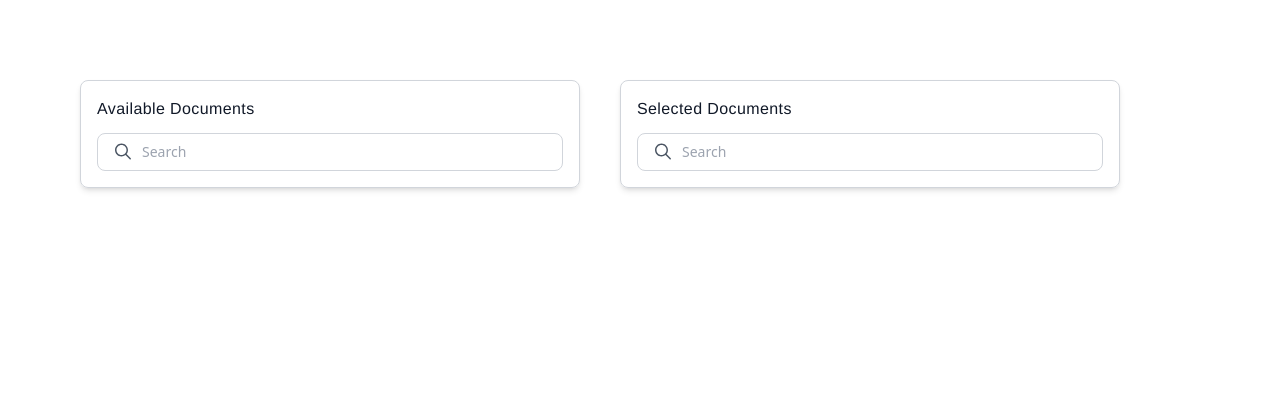
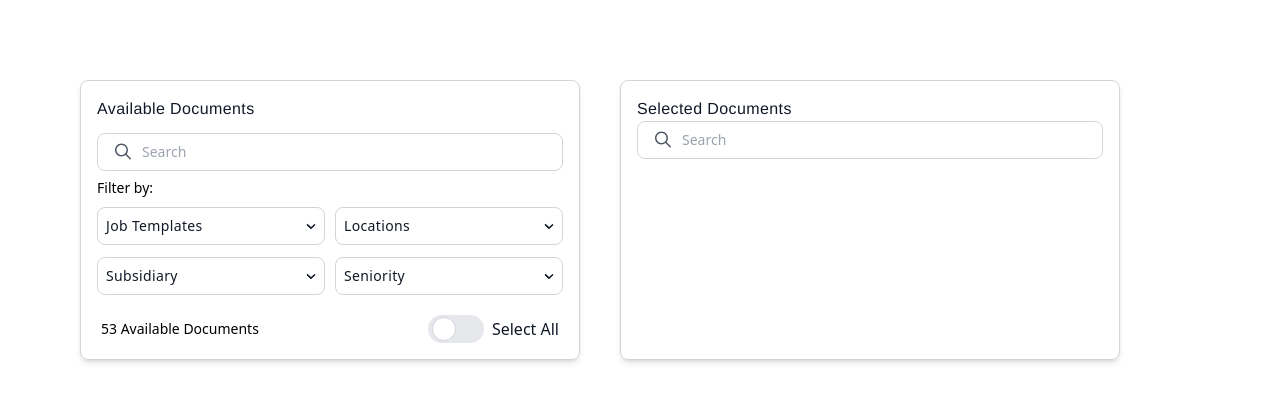
Before and after one commit to VjacheslavZ/t_css, a React (Create React App) app: page / in a window 1280 px wide. Shown: the top 402 px of the page. Built offline with nearby package versions, Linux system fonts and the light colour scheme.

Commit message:
added filters container, added Documents section

```diff
--- a/package.json
+++ b/package.json
@@ -10,6 +10,7 @@
     "@types/node": "^16.18.70",
     "@types/react": "^18.2.47",
     "@types/react-dom": "^18.2.18",
+    "classnames": "^2.5.1",
     "node-sass": "^7.0.3",
     "react": "^18.2.0",
     "react-dom": "^18.2.0",
--- a/src/components/AvailableDocuments/index.tsx
+++ b/src/components/AvailableDocuments/index.tsx
@@ -1,15 +1,21 @@
-import React from "react";
+import {ReactElement} from "react";
 
+import Search from "../Search";
 import Container from "../Container";
+import FiltersContainer from "../FiltersContainer";
 import DocumentSelectorTitle from "../DocumentSelectorTitle";
-import Search from "../Search";
+import Documents from "../Documents";
 
 
-const AvailableDocuments = (): React.ReactElement => {
+const AvailableDocuments = (): ReactElement => {
     return (
         <Container>
             <DocumentSelectorTitle title="Available Documents"/>
-            <Search/>
+            <div className="mt-3 w-full">
+                <Search/>
+            </div>
+            <FiltersContainer />
+            <Documents />
         </Container>
     );
 }
--- a/src/components/Container/styles.module.scss
+++ b/src/components/Container/styles.module.scss
@@ -1,3 +1,3 @@
 .container {
-  @apply flex flex-col w-[500px] items-start gap-[12px] p-[16px] relative rounded-lg border border-solid border-gray-300 shadow-md;
+  @apply flex flex-col w-[500px] items-start p-[16px] relative rounded-lg border border-solid border-gray-300 shadow-md;
 }
--- /dev/null
+++ b/src/components/Documents/index.tsx
@@ -0,0 +1,17 @@
+import {ReactElement} from "react";
+
+import SectionTitle from "../SectionTitle";
+import Toggle from "../Toggle";
+
+const Documents = (): ReactElement => {
+    return (
+        <div className="mt-5 w-full">
+            <div className="px-1 flex justify-between items-center">
+                <SectionTitle title="53 Available Documents"/>
+                <Toggle />
+            </div>
+        </div>
+    )
+}
+
+export default Documents
--- /dev/null
+++ b/src/components/FiltersContainer/index.tsx
@@ -0,0 +1,30 @@
+import {ReactElement} from "react";
+
+import Select from "../Select";
+import SectionTitle from "../SectionTitle";
+import {
+    MOCK_JOB_TEMPLATES_OPTIONS,
+    MOCK_LOCATION_OPTIONS,
+    MOCK_SUBSIDIARY_OPTIONS,
+    MOCK_SENIORITY_OPTIONS
+} from "../../constants";
+
+const FiltersContainer = (): ReactElement => {
+    return (
+        <div className="pt-1 w-full">
+            <SectionTitle title="Filter by:"/>
+
+            <div className="w-full flex justify-between relative">
+                <Select name="Job Templates" options={MOCK_JOB_TEMPLATES_OPTIONS}/>
+                <Select name="Locations" options={MOCK_LOCATION_OPTIONS}/>
+            </div>
+
+            <div className="w-full flex justify-between relative mt-1">
+                <Select name="Subsidiary" options={MOCK_SUBSIDIARY_OPTIONS}/>
+                <Select name="Seniority" options={MOCK_SENIORITY_OPTIONS}/>
+            </div>
+        </div>
+    );
+}
+
+export default FiltersContainer;
--- a/src/components/Search/styles.module.scss
+++ b/src/components/Search/styles.module.scss
@@ -1,13 +1,12 @@
 .container {
-  //@apply flex items-center gap-[var(--spacing-2-5)] pt-[var(--spacing-2)] pr-[var(--spacing-4)] pb-[var(--spacing-2)] pl-[var(--spacing-4)] relative rounded-[8px] border border-solid border-gray-300 w-full;
   @apply w-full;
 }
 .inputContainer {
-  @apply flex items-center gap-[var(--spacing-2-5)] relative flex-1 grow w-full
+  @apply items-center gap-[var(--spacing-2-5)] relative flex-1 grow w-full
 }
 .icon {
   @apply absolute top-2 left-4;
 }
 .input {
-  @apply  border border-solid border-gray-300 rounded-[8px] w-full pl-11 py-2 pb-2 text-sm focus:outline-none pr-2
+  @apply border border-solid border-gray-300 rounded-[8px] w-full pl-11 py-2 pb-2 text-sm focus:outline-none pr-2
 }
--- /dev/null
+++ b/src/components/SectionTitle/index.tsx
@@ -0,0 +1,12 @@
+import {FC} from "react";
+
+interface Props {
+    title: string;
+};
+
+const SectionTitle: FC<Props> = ({title}) => {
+    return (
+        <span className="text-sm">{title}</span>
+    );
+}
+export default SectionTitle
--- /dev/null
+++ b/src/components/Select/index.tsx
@@ -0,0 +1,39 @@
+import {FC} from "react";
+import cx from 'classnames';
+
+import {ReactComponent as ChevronDown} from "../../assets/icons/chevron-down.svg";
+import s from "./styles.module.scss";
+import Search from "../Search";
+import {Option} from "../../constants";
+
+interface Props {
+    name: string;
+    options: Option[]
+}
+
+const Select: FC<Props> = ({name, options}) => {
+    return (
+        <div className={s.container}>
+            <div className="group">
+                <button className={s.select}>
+                    <span>{name}</span>
+                    <ChevronDown/>
+                </button>
+
+                <div className={cx("hidden group-hover:block", s.searchContainer)}>
+                    <div className="pb-1">
+                        <Search />
+                    </div>
+                    <ul className={s.list}>
+                        {options.map(({label, value}) => (
+                            <li key={value} value={value} className={s.item}>{label}</li>
+                        ))}
+                    </ul>
+                </div>
+            </div>
+
+        </div>
+    );
+}
+
+export default Select
--- /dev/null
+++ b/src/components/Select/styles.module.scss
@@ -0,0 +1,18 @@
+.container {
+  @apply max-w-[228px] items-center gap-[var(--spacing-2-5)] flex-1 grow w-full mt-2;
+}
+.select {
+  @apply flex justify-between items-center tracking-wide border border-solid border-gray-300 rounded-[8px] pl-2 py-2 pb-2 text-sm pr-2 text-gray-900 w-full
+}
+
+.list {
+  @apply overflow-y-auto h-[200px]  pl-1 mt-[-5px]
+}
+
+.item {
+  @apply font-medium text-[#111928] text-[14px] py-2 leading-[14px]
+}
+
+.searchContainer {
+  @apply  absolute left-0 right-0 p-4 border border-solid border-gray-300 rounded-[8px] z-10 bg-white top-2
+}
--- /dev/null
+++ b/src/components/Toggle/index.tsx
@@ -0,0 +1,14 @@
+import {ReactElement} from "react";
+
+const Toggle = (): ReactElement => {
+    return (
+        <label htmlFor="temp" className="relative inline-flex items-center cursor-pointer">
+            <input type="checkbox" value="" className="sr-only peer"/>
+            <div
+                className="w-14 h-7 bg-gray-200 peer-focus:outline-none peer-focus:ring-4 peer-focus:ring-blue-300 dark:peer-focus:ring-blue-800 rounded-full peer peer-checked:after:translate-x-full rtl:peer-checked:after:-translate-x-full peer-checked:after:border-white after:content-[''] after:absolute after:top-0.5 after:start-[4px] after:bg-white after:border-gray-300 after:border after:rounded-full after:h-6 after:w-6 after:transition-all dark:border-gray-600 peer-checked:bg-blue-600"></div>
+            <span className="ms-2 text-normal font-normal text-[#111928] text-[16px]">Select All</span>
+        </label>
+    )
+}
+
+export default Toggle
--- /dev/null
+++ b/src/constants.ts
@@ -0,0 +1,124 @@
+export interface Option {
+    label: string;
+    value: string;
+}
+export const MOCK_JOB_TEMPLATES_OPTIONS: Array<Option> = [
+    {
+        label: "Heavy Equipment Operator",
+        value: "heavy_equipment_operator",
+    },
+    {
+        label: "Heavy Equipment Service Technician",
+        value: "heavy_equipment_service_technician",
+    },
+    {
+        label: "Equipment Operator",
+        value: "equipment_operator",
+    },
+    {
+        label: "Track Foreman",
+        value: "track_foreman",
+    },
+    {
+        label: "Track Laborer",
+        value: "track_laborer",
+    },
+    {
+        label: "Track Machine Operator",
+        value: "track_machine_operator",
+    },
+    {
+        label: "Asphalt Plant Foreman",
+        value: "asphalt_plant_foreman",
+    },
+    {
+        label: "Concrete Paving Foreman",
+        value: "concrete_paving_foreman",
+    },
+    {
+        label: "Construction Quality Control Technician",
+        value: "construction_quality_control_technician",
+    },
+    {
+        label: "Grade Foreman",
+        value: "grade_foreman",
+    },
+    {
+        label: "Grinding Operator",
+        value: "grinding Operator",
+    },
+    {
+        label: "Heavy Equipment Mechanic",
+        value: "heavy_equipment_mechanic",
+    },
+    {
+        label: "Loader Operator",
+        value: "loader_operator",
+    },
+    {
+        label: "Off Road Truck Driver",
+        value: "off_road_truck_driver",
+    },
+];
+export const MOCK_LOCATION_OPTIONS: Array<Option> = [
+    {
+        label: "New York, NY",
+        value: "new_york_NY",
+    },
+    {
+        label: "Los Angeles, CA",
+        value: "los_angeles_CA",
+    },
+    {
+        label: "San Francisco, CA",
+        value: "san_francisco_CA",
+    },
+    {
+        label: "Miami, FL",
+        value: "miami_FL",
+    },
+    {
+        label: "Chicago, IL",
+        value: "chicago_IL",
+    },
+    {
+        label: "Boston, MA",
+        value: "boston_MA",
+    },
+    {
+        label: "Houston, TX",
+        value: "houston_TX",
+    },
+    {
+        label: "Austin, TX",
+        value: "austin_TX",
+    },
+]
+export const MOCK_SUBSIDIARY_OPTIONS: Array<Option> = [
+    {
+        label: "Entry-Level Position",
+        value: "entry_level_position",
+    },
+    {
+        label: "Individual Contributor",
+        value: "individual_contributor",
+    },
+    {
+        label: "Manager",
+        value: "manager",
+    },
+    {
+        label: "Office Staff",
+        value: "office_staff",
+    },
+    {
+        label: "Leadership / Management",
+        value: "leadership_management",
+    },
+]
+export const MOCK_SENIORITY_OPTIONS: Array<Option> = [
+    {
+        label: "seniority",
+        value: "seniority",
+    },
+]
```
Also changed, not shown: src/assets/icons/chevron-down.svg (added), 1 other file (tests, documents, lock files or other folders).
